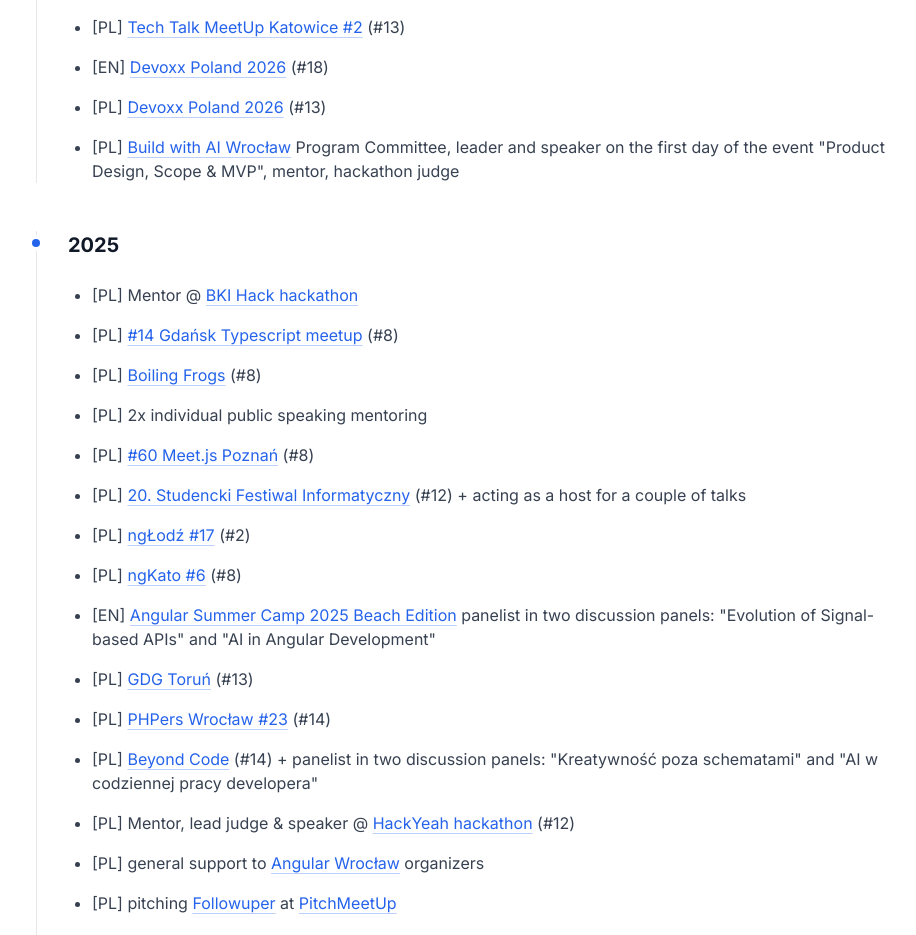
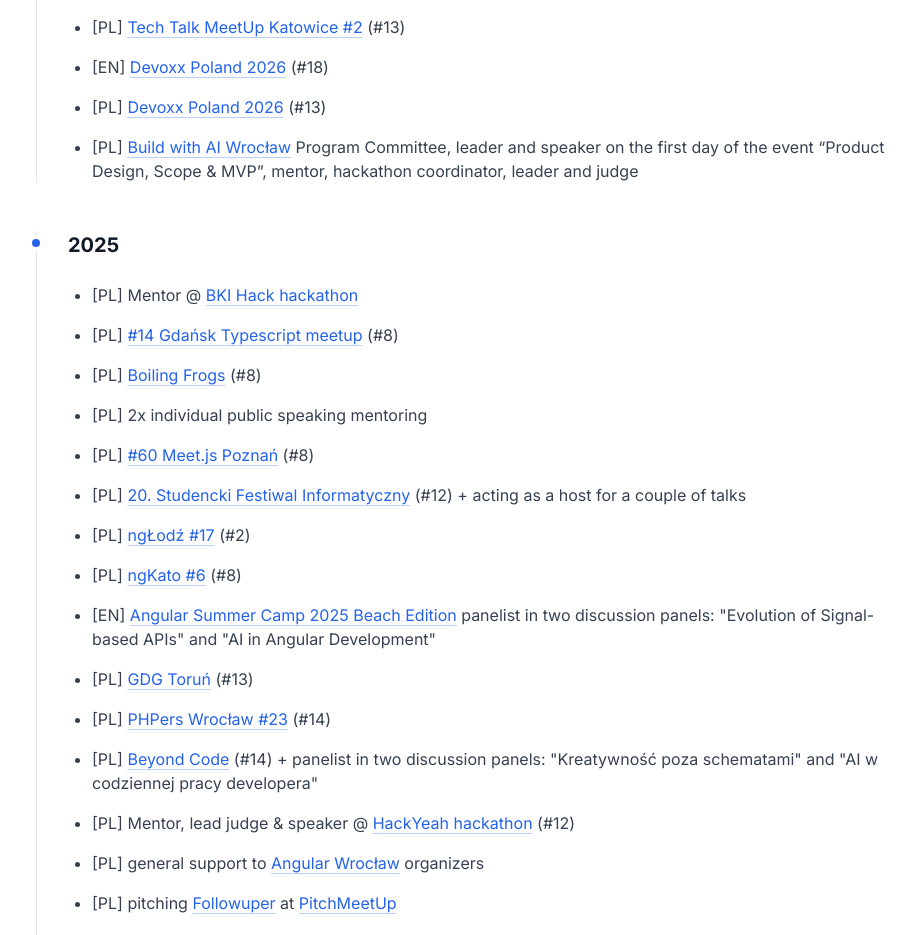
Before and after one commit to superdyzio/superdyzio.github.io, a Next.js app: page /speaker in a window 1280 px wide. Shown: the part 2080-3015 px from the top of the page, without its empty margins (172-1088 px from the left). Built offline with nearby package versions, Linux system fonts and the light colour scheme; no server answers.

Commit message:
add missing roles to GDG Wroclaw hackathon

```diff
--- a/src/app/speaker/page.tsx
+++ b/src/app/speaker/page.tsx
@@ -89,7 +89,7 @@
               <li>[PL] <a href="https://app.evenea.pl/event/techtalk2katowice/" className="text-blue-600 hover:text-blue-800 underline decoration-blue-600/30 underline-offset-4 transition-colors dark:text-blue-400 dark:hover:text-blue-300">Tech Talk MeetUp Katowice #2</a> (#13)</li>
               <li>[EN] <a href="https://m.devoxx.com/events/devoxxpl26/talks/9621/how-to-ai-incorrectly" className="text-blue-600 hover:text-blue-800 underline decoration-blue-600/30 underline-offset-4 transition-colors dark:text-blue-400 dark:hover:text-blue-300">Devoxx Poland 2026</a> (#18)</li>
               <li>[PL] <a href="https://m.devoxx.com/events/devoxxpl26/talks/9623/angular-forms-showdown" className="text-blue-600 hover:text-blue-800 underline decoration-blue-600/30 underline-offset-4 transition-colors dark:text-blue-400 dark:hover:text-blue-300">Devoxx Poland 2026</a> (#13)</li>
-              <li>[PL] <a href="https://gdg.community.dev/events/details/google-gdg-wroclaw-presents-build-with-ai-wroclaw-architecting-the-future-of-products/" className="text-blue-600 hover:text-blue-800 underline decoration-blue-600/30 underline-offset-4 transition-colors dark:text-blue-400 dark:hover:text-blue-300">Build with AI Wrocław</a> Program Committee, leader and speaker on the first day of the event "Product Design, Scope & MVP", mentor, hackathon judge</li>
+              <li>[PL] <a href="https://gdg.community.dev/events/details/google-gdg-wroclaw-presents-build-with-ai-wroclaw-architecting-the-future-of-products/" className="text-blue-600 hover:text-blue-800 underline decoration-blue-600/30 underline-offset-4 transition-colors dark:text-blue-400 dark:hover:text-blue-300">Build with AI Wrocław</a> Program Committee, leader and speaker on the first day of the event “Product Design, Scope & MVP”, mentor, hackathon coordinator, leader and judge</li>
             </ul>
           </div>
 
```
